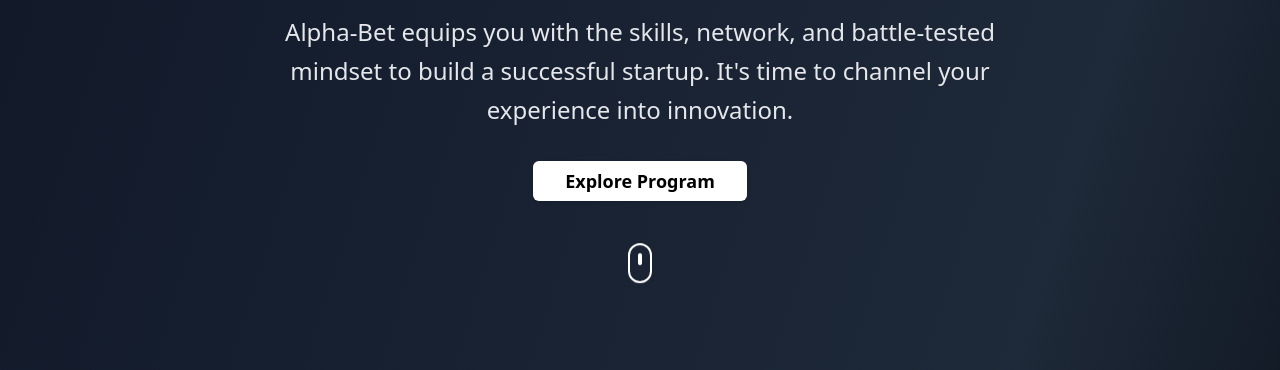
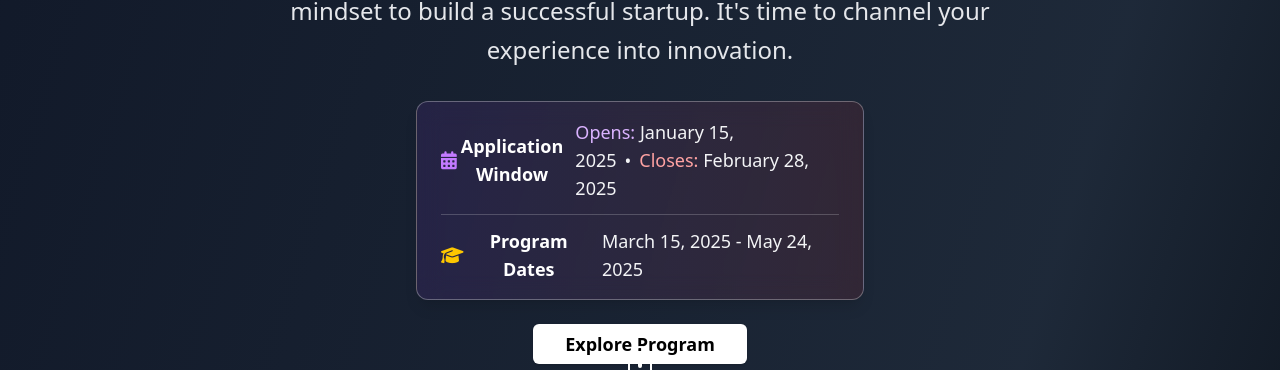
Before and after one commit to tamirSida/alphabet-website, a Next.js app: page / in a window 1280 px wide. Shown: the part 540-910 px from the top of the page. Built offline with nearby package versions, Linux system fonts and the light colour scheme; no server answers; the database is empty.

Commit message:
applciation window v1

```diff
--- a/components/admin/edit-modal.tsx
+++ b/components/admin/edit-modal.tsx
@@ -9,7 +9,7 @@
 interface FormField {
   key: string;
   label: string;
-  type: 'text' | 'textarea' | 'email' | 'url' | 'number' | 'radio';
+  type: 'text' | 'textarea' | 'email' | 'url' | 'number' | 'radio' | 'date';
   required?: boolean;
   placeholder?: string;
   value?: string;
--- a/components/public/hero-section.tsx
+++ b/components/public/hero-section.tsx
@@ -11,6 +11,10 @@
   ctaText: string;
   ctaLink: string;
   backgroundImage?: string;
+  applicationWindowOpens?: string;
+  applicationWindowCloses?: string;
+  programStartDate?: string;
+  programEndDate?: string;
 }
 
 export default function HeroSection({
@@ -19,10 +23,25 @@
   subHeadline2,
   ctaText,
   ctaLink,
-  backgroundImage
+  backgroundImage,
+  applicationWindowOpens,
+  applicationWindowCloses,
+  programStartDate,
+  programEndDate
 }: HeroSectionProps) {
   const [dividerWidth, setDividerWidth] = useState(200);
   const subtitleRef = useRef<HTMLParagraphElement>(null);
+
+  // Format date for display
+  const formatDate = (dateString: string) => {
+    if (!dateString) return '';
+    const date = new Date(dateString);
+    return date.toLocaleDateString('en-US', {
+      year: 'numeric',
+      month: 'long',
+      day: 'numeric'
+    });
+  };
 
   useEffect(() => {
     const updateDividerWidth = () => {
@@ -75,6 +94,55 @@
             {subHeadline2}
           </p>
         )}
+
+        {/* Application Window Section */}
+        {(applicationWindowOpens || applicationWindowCloses || programStartDate || programEndDate) && (
+          <div className="bg-gradient-to-r from-purple-500/10 to-red-500/10 backdrop-blur-md rounded-xl border border-white/30 px-4 sm:px-6 py-3 sm:py-4 mb-6 max-w-md mx-auto shadow-lg">
+            <div className="text-center space-y-1 sm:space-y-3">
+              {(applicationWindowOpens || applicationWindowCloses) && (
+                <div className="flex flex-col sm:flex-row sm:items-center sm:justify-center text-xs sm:text-lg text-gray-100">
+                  <span className="font-bold text-white mb-1 sm:mb-0 sm:mr-3 flex items-center justify-center">
+                    <i className="fas fa-calendar-alt mr-1 text-purple-400"></i>
+                    Application Window
+                  </span>
+                  <div className="text-center sm:text-left">
+                    {applicationWindowOpens && applicationWindowCloses ? (
+                      <span className="block sm:inline">
+                        <span className="text-purple-300">Opens:</span> <span className="font-medium">{formatDate(applicationWindowOpens)}</span>
+                        <span className="hidden sm:inline mx-2">•</span>
+                        <span className="block sm:inline mt-1 sm:mt-0">
+                          <span className="text-red-300">Closes:</span> <span className="font-medium">{formatDate(applicationWindowCloses)}</span>
+                        </span>
+                      </span>
+                    ) : applicationWindowOpens ? (
+                      <span><span className="text-purple-300">Opens:</span> <span className="font-medium">{formatDate(applicationWindowOpens)}</span></span>
+                    ) : applicationWindowCloses ? (
+                      <span><span className="text-red-300">Closes:</span> <span className="font-medium">{formatDate(applicationWindowCloses)}</span></span>
+                    ) : null}
+                  </div>
+                </div>
+              )}
+              {(programStartDate || programEndDate) && (
+                <div className="flex flex-col sm:flex-row sm:items-center sm:justify-center text-xs sm:text-lg text-gray-100 pt-1 sm:pt-3 border-t border-white/20">
+                  <span className="font-bold text-white mb-1 sm:mb-0 sm:mr-3 flex items-center justify-center">
+                    <i className="fas fa-graduation-cap mr-1 text-yellow-400"></i>
+                    Program Dates
+                  </span>
+                  <div className="text-center sm:text-left">
+                    {programStartDate && programEndDate ? (
+                      <span className="font-medium">{formatDate(programStartDate)} - {formatDate(programEndDate)}</span>
+                    ) : programStartDate ? (
+                      <span className="font-medium">{formatDate(programStartDate)}</span>
+                    ) : programEndDate ? (
+                      <span className="font-medium">{formatDate(programEndDate)}</span>
+                    ) : null}
+                  </div>
+                </div>
+              )}
+            </div>
+          </div>
+        )}
+
         <div className="flex flex-col sm:flex-row gap-4 justify-center items-center">
           <Link href={ctaLink}>
             <Button
@@ -87,8 +155,8 @@
         </div>
       </div>
 
-      {/* Scroll indicator */}
-      <div className="absolute bottom-8 left-1/2 transform -translate-x-1/2 animate-bounce">
+      {/* Scroll indicator - hidden on mobile */}
+      <div className="hidden sm:block absolute bottom-8 left-1/2 transform -translate-x-1/2 animate-bounce">
         <div className="w-6 h-10 border-2 border-white rounded-full flex justify-center">
           <div className="w-1 h-3 bg-white rounded-full mt-2"></div>
         </div>
--- a/components/public/homepage.tsx
+++ b/components/public/homepage.tsx
@@ -343,6 +343,10 @@
           { key: 'headline', label: 'Headline', type: 'text' as const, required: true, placeholder: 'Enter the main headline' },
           { key: 'subHeadline', label: 'First Sub-headline', type: 'textarea' as const, required: true, placeholder: 'The only entrepreneurship program for US and Israeli combat veterans.' },
           { key: 'subHeadline2', label: 'Second Sub-headline', type: 'textarea' as const, required: false, placeholder: 'Alpha-Bet equips you with the skills, network, and battle-tested mindset to build a successful startup...' },
+          { key: 'applicationWindowOpens', label: 'Application Window Opens', type: 'date' as const, required: false, placeholder: '2025-01-15' },
+          { key: 'applicationWindowCloses', label: 'Application Window Closes', type: 'date' as const, required: false, placeholder: '2025-02-28' },
+          { key: 'programStartDate', label: 'Program Start Date', type: 'date' as const, required: false, placeholder: '2025-03-15' },
+          { key: 'programEndDate', label: 'Program End Date', type: 'date' as const, required: false, placeholder: '2025-05-24' },
           { key: 'ctaText', label: 'Call-to-Action Text', type: 'text' as const, required: true, placeholder: 'e.g., Apply Now' },
           { key: 'ctaLink', label: 'Call-to-Action Link', type: 'text' as const, required: true, placeholder: '/curriculum or https://...' },
           { key: 'backgroundImage', label: 'Background Image URL', type: 'url' as const, required: false, placeholder: 'https://...' }
@@ -395,6 +399,10 @@
     headline: "From Battlefield to Business: Your Next Mission Starts Here.",
     subHeadline: "The only entrepreneurship program for US and Israeli combat veterans.",
     subHeadline2: "Alpha-Bet equips you with the skills, network, and battle-tested mindset to build a successful startup. It's time to channel your experience into innovation.",
+    applicationWindowOpens: "2025-01-15",
+    applicationWindowCloses: "2025-02-28",
+    programStartDate: "2025-03-15",
+    programEndDate: "2025-05-24",
     ctaText: "Explore Program",
     ctaLink: "/curriculum"
   };
@@ -422,6 +430,10 @@
             ctaText={activeHero.ctaText}
             ctaLink={activeHero.ctaLink}
             backgroundImage={hero?.backgroundImage}
+            applicationWindowOpens={activeHero.applicationWindowOpens}
+            applicationWindowCloses={activeHero.applicationWindowCloses}
+            programStartDate={activeHero.programStartDate}
+            programEndDate={activeHero.programEndDate}
           />
         </EditableSection>
         {/* Default homepage content sections */}
--- a/lib/types/cms.ts
+++ b/lib/types/cms.ts
@@ -6,6 +6,10 @@
   ctaText: string;
   ctaLink: string;
   backgroundImage?: string;
+  applicationWindowOpens?: string;
+  applicationWindowCloses?: string;
+  programStartDate?: string;
+  programEndDate?: string;
   isVisible: boolean;
   order: number;
   createdAt: Date;
```
